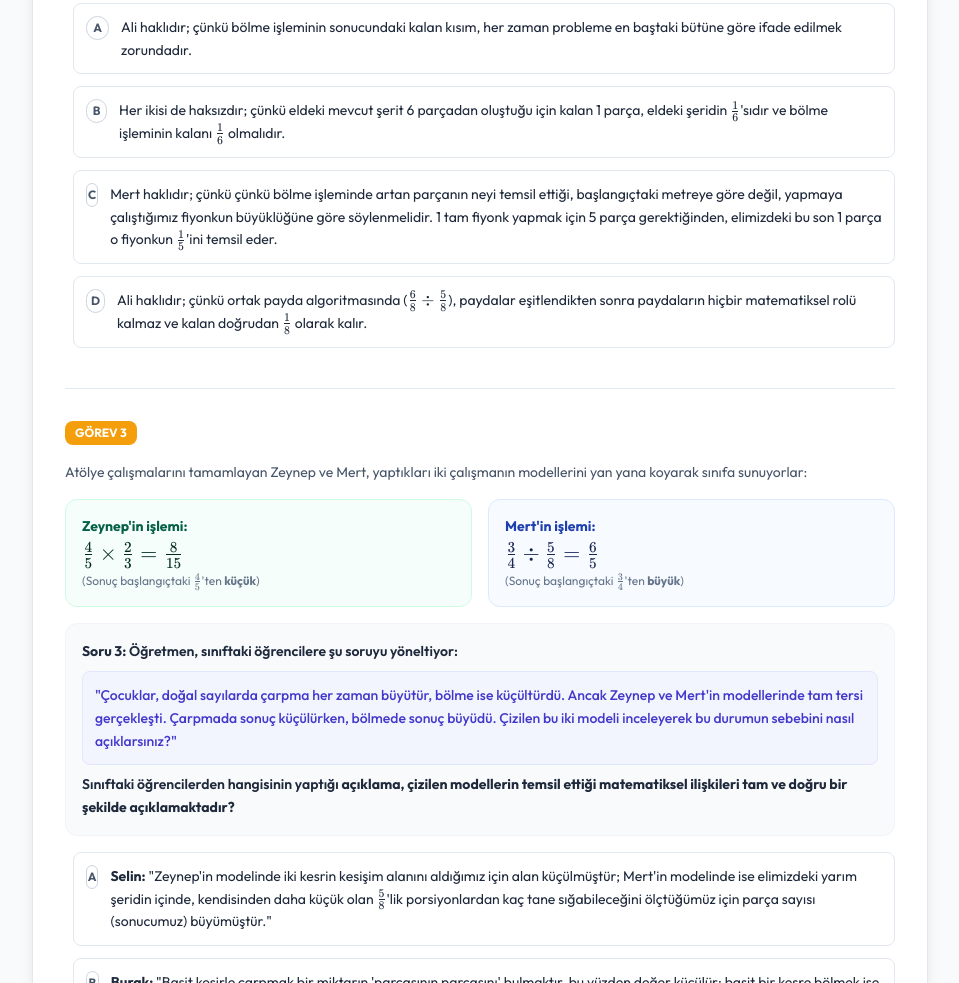
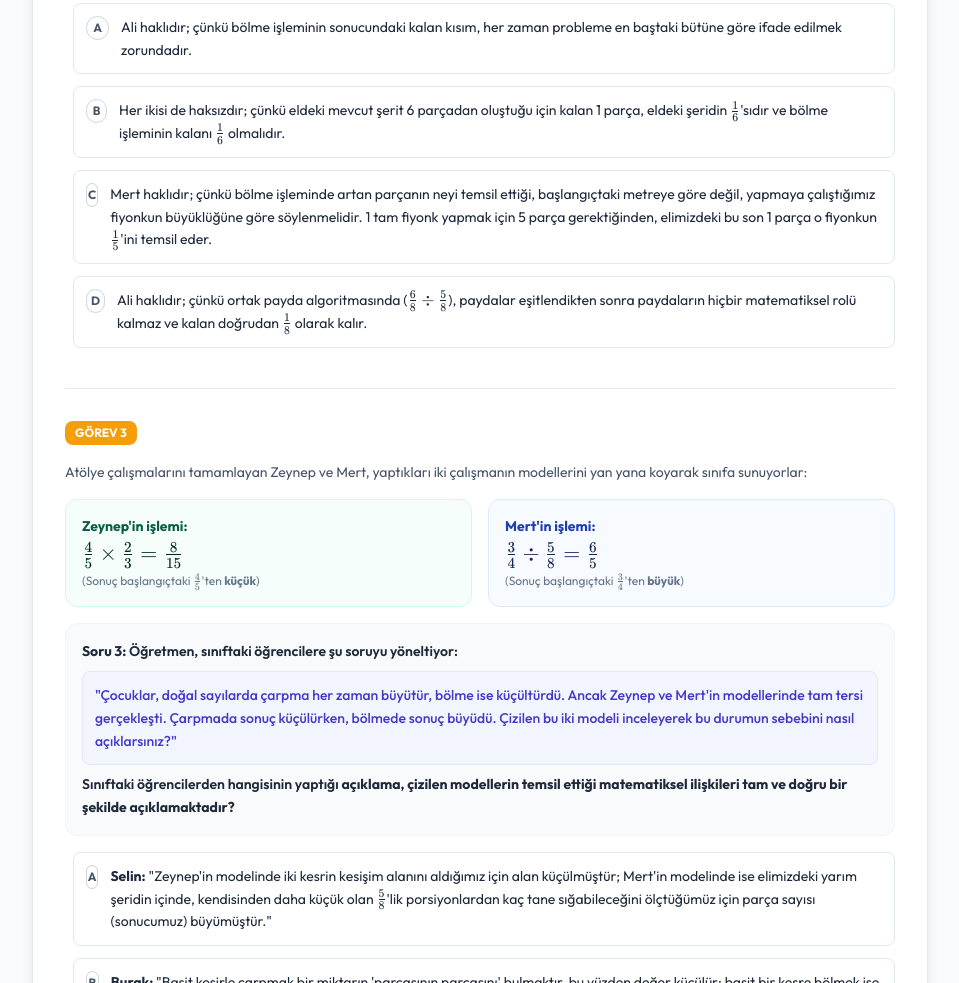
Before and after one commit to mdmdksn123-ui/webcalismam, a plain HTML site: page index.html in a window 1280 px wide. Shown: the part 2121-3104 px from the top of the page, without its empty margins (160-1119 px from the left). Drawn offline with nearby package versions, Linux system fonts and the light colour scheme.

Commit message:
Update index.html

```diff
--- a/index.html
+++ b/index.html
@@ -288,7 +288,7 @@
                 </div>
                 <div class="flex items-start gap-3 p-3 rounded-lg border border-slate-200 hover:bg-slate-50/50 transition-colors cursor-pointer text-sm correct-option-row" onclick="selectOption(this, 2, true)">
                     <span class="w-6 h-6 rounded-full border border-slate-300 flex items-center justify-center font-bold text-xs bg-white text-slate-600 select-badge">C</span>
-                    <p class="leading-relaxed">Mert haklıdır; çünkü çünkü bölme işleminde artan parçanın neyi temsil ettiği, başlangıçtaki metreye göre değil, yapmaya çalıştığımız fiyonkun büyüklüğüne göre söylenmelidir. 1 tam fiyonk yapmak için 5 parça gerektiğinden, elimizdeki bu son 1 parça o fiyonkun \(\frac{1}{5}\)'ini temsil eder.</p>
+                    <p class="leading-relaxed">Mert haklıdır; çünkü bölme işleminde artan parçanın neyi temsil ettiği, başlangıçtaki metreye göre değil, yapmaya çalıştığımız fiyonkun büyüklüğüne göre söylenmelidir. 1 tam fiyonk yapmak için 5 parça gerektiğinden, elimizdeki bu son 1 parça o fiyonkun \(\frac{1}{5}\)'ini temsil eder.</p>
                 </div>
                 <div class="flex items-start gap-3 p-3 rounded-lg border border-slate-200 hover:bg-slate-50/50 transition-colors cursor-pointer text-sm" onclick="selectOption(this, 2)">
                     <span class="w-6 h-6 rounded-full border border-slate-300 flex items-center justify-center font-bold text-xs bg-white text-slate-600 select-badge">D</span>
```
